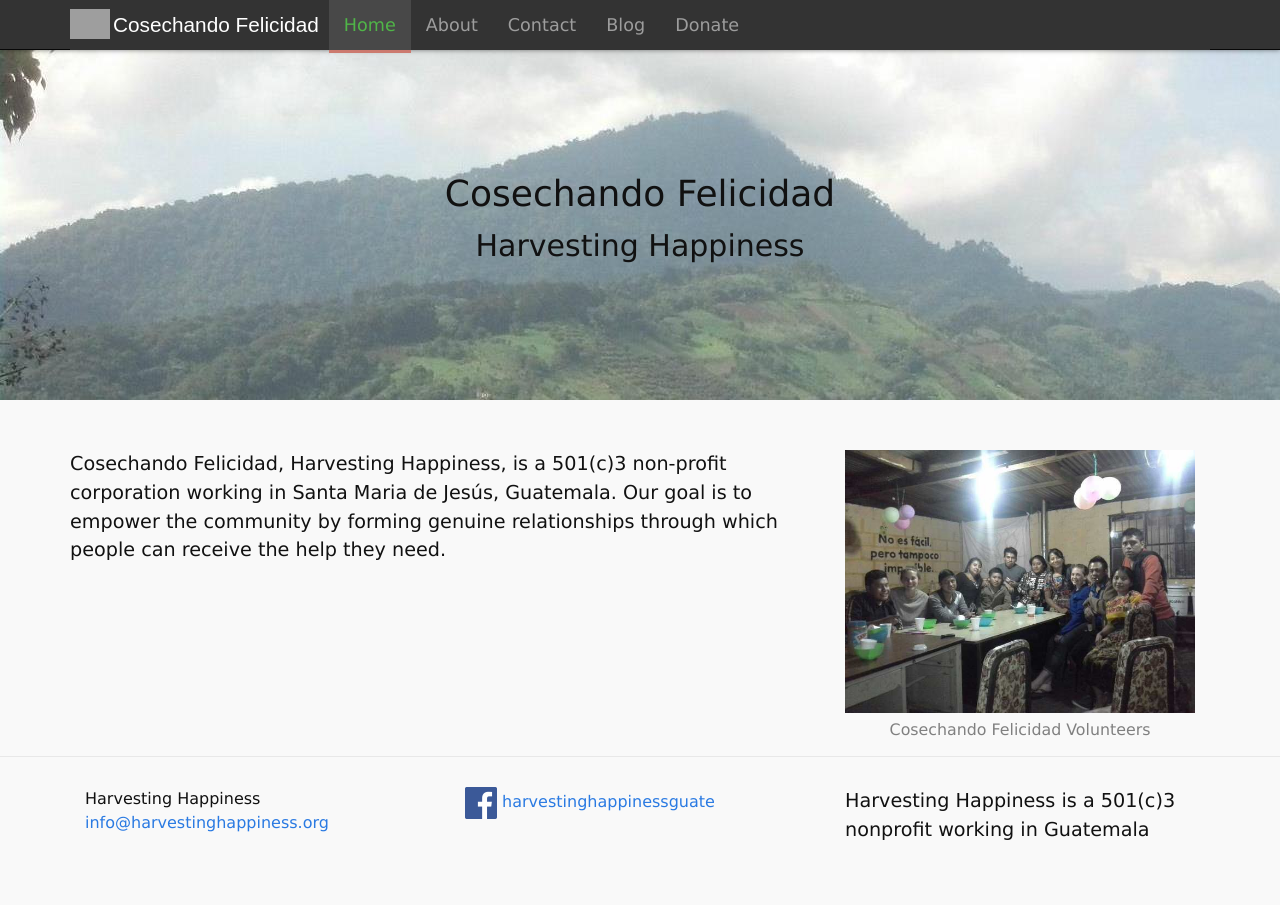
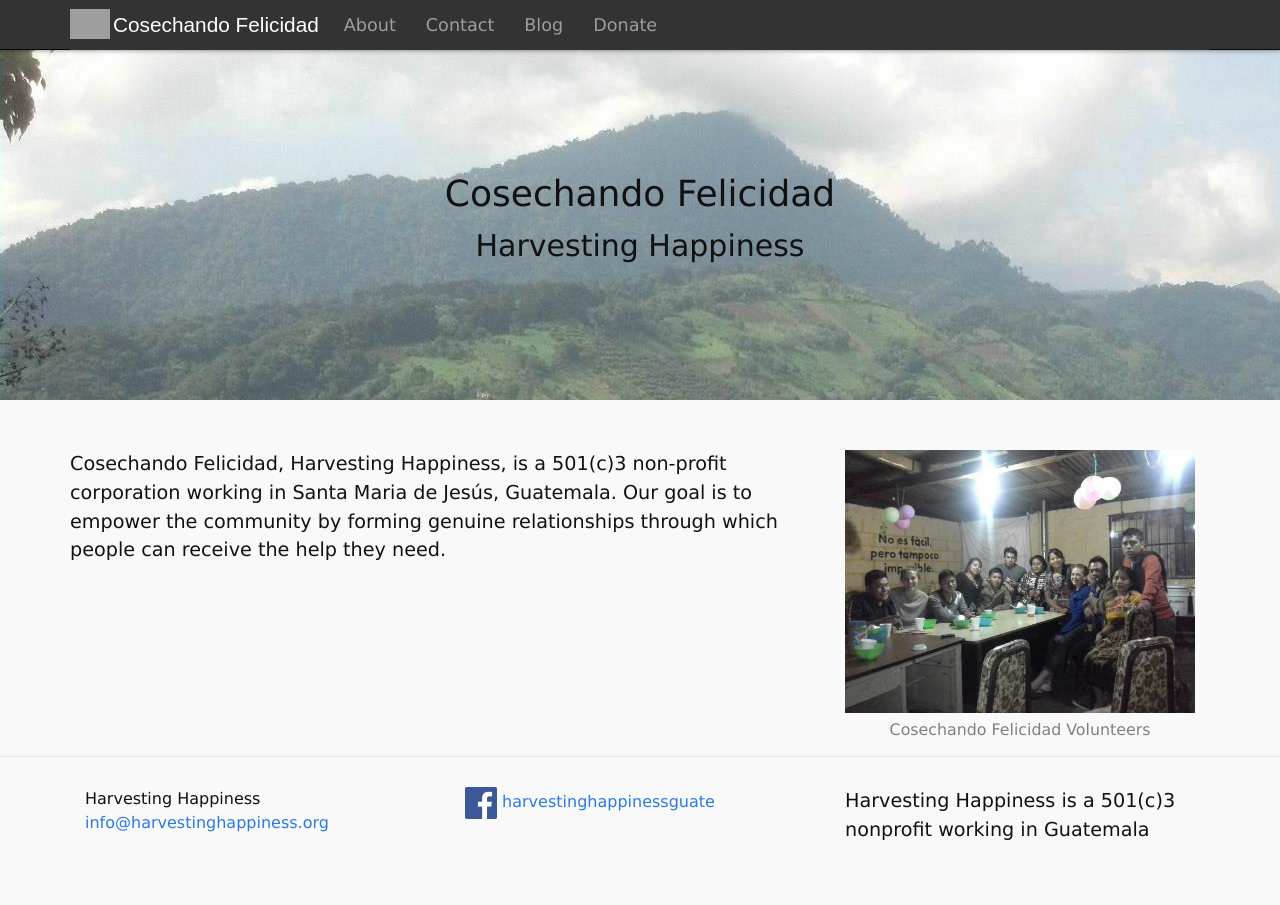
Before and after one commit to harvestinghappiness/harvestinghappiness.github.io, a Jekyll site: the page built from home.md, in a window 1280 px wide. Built offline with Jekyll 4.4.1, drawn with Linux system fonts in a browser that asks for light colours.

Commit message:
Update header.html

```diff
--- a/_includes/header.html
+++ b/_includes/header.html
@@ -12,7 +12,6 @@
       </div>
       <div id="navbar" class="collapse navbar-collapse">
         <ul class="nav navbar-nav">
-          <li{% if page.url == '/' %} class="active"{% endif %}><a href="/">Home</a></li>
           <li{% if page.url == '/about/' %} class="active"{% endif %}><a href="/about/">About</a></li>
           <li{% if page.url == '/contact/' %} class="active"{% endif %}><a href="/contact/">Contact</a></li>
           <li{% if page.url == '/blog/' %} class="active"{% elsif page.activetab == "blog" %} class="active"{% endif %}><a href="/blog/">Blog</a></li>
```
